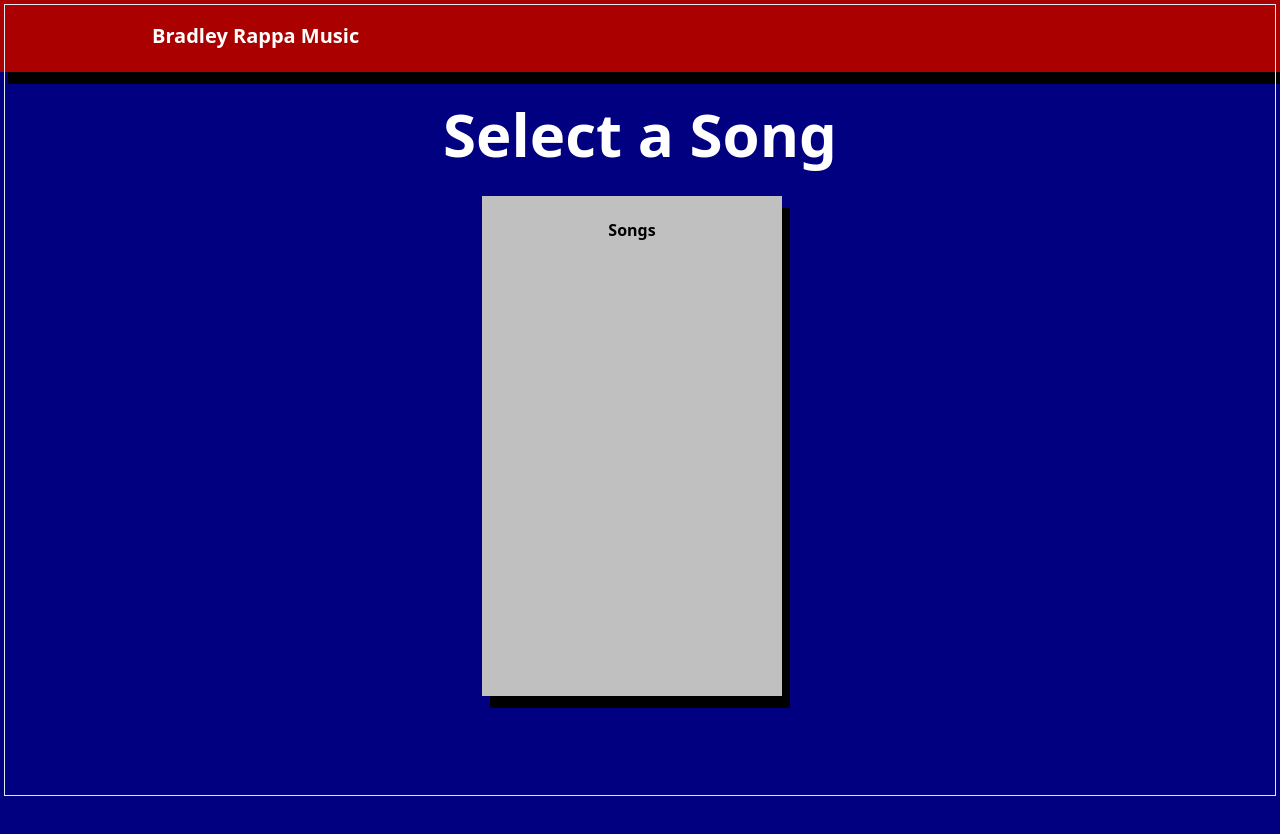
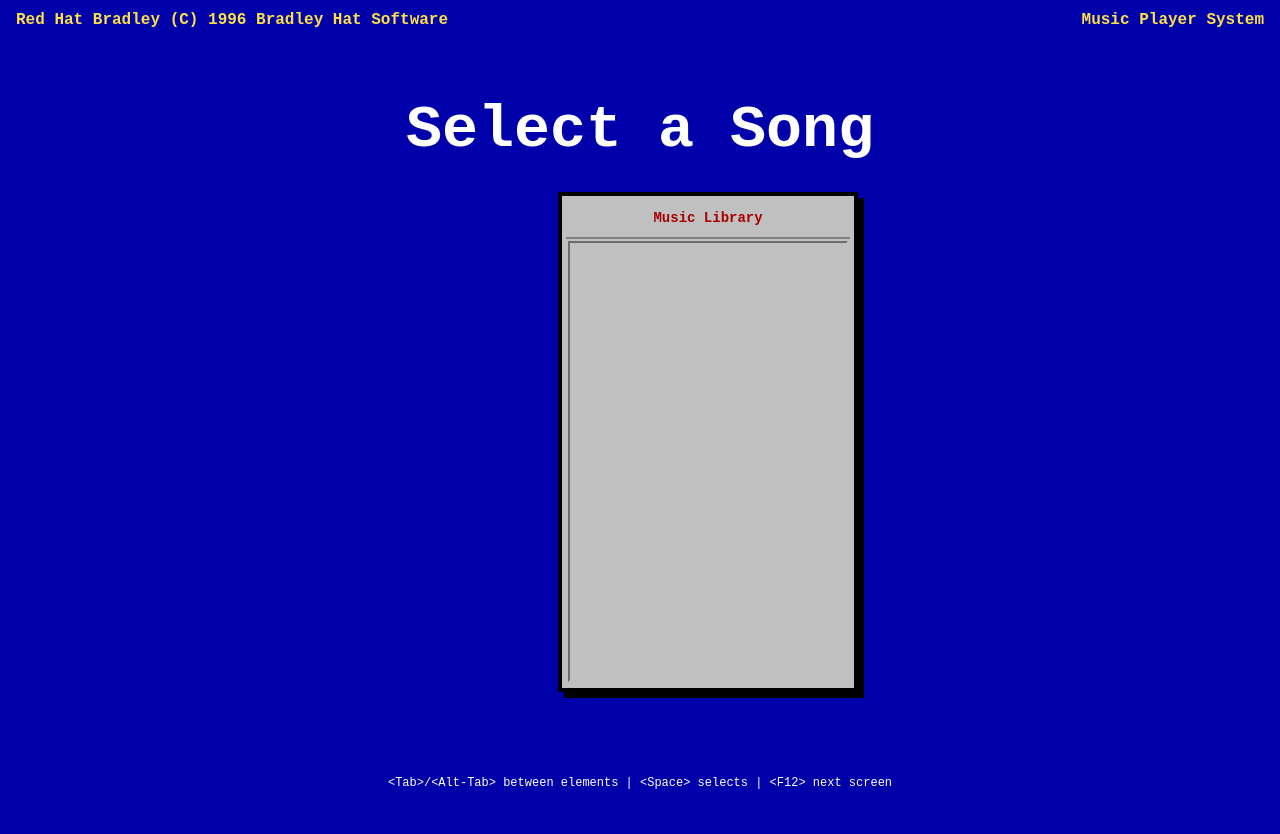
Before and after one commit to konsoul/music-portfolio, a React (Vite) app: page / in a window 1280 px wide. Shown: the top 834 px of the page. After the commit the page ends 800 px from the top, so only its background shows below. Built offline with nearby package versions, Linux system fonts and the light colour scheme.

Commit message:
fixed colors, added padding, fixed modals and styling

```diff
--- a/src/App.jsx
+++ b/src/App.jsx
@@ -1,10 +1,10 @@
-import { useState, useEffect } from 'react'
+import { useEffect, useState } from 'react'
+import './App.css'
 import AudioPlayer from './components/AudioPlayer'
 import Layout from './components/ui/Layout'
 import Sidebar from './components/ui/Sidebar'
+import './index.css'
 import { parseMetadata } from './utils/metadata'
-import './App.css'
-import './index.css'
 
 // This will automatically import all MP3 files from the assets folder
 const audioFiles = import.meta.glob('./assets/*.mp3')
@@ -61,16 +61,16 @@ function App() {
             />
             {currentSong && (
               <div
-                className="window shadow-[8px_12px_black] text-center flex flex-col justify-center"
-                style={{ width: '450px', height: '300px' }}
+                className="rh-window shadow-[8px_12px_black] text-center flex flex-col justify-center"
+                style={{ width: '450px', height: '350px' }}
               >
-                <div className="content">
-                  <div>
-                    <AudioPlayer
-                      src={currentSong.src}
-                      title={currentSong.title}
-                    />
-                  </div>
+                <div className="rh-title-bar">Now Playing</div>
+
+                <div className="rh-window-content flex flex-col justify-center">
+                  <AudioPlayer
+                    src={currentSong.src}
+                    title={currentSong.title}
+                  />
                 </div>
               </div>
             )}
--- a/src/components/AudioPlayer.jsx
+++ b/src/components/AudioPlayer.jsx
@@ -1,4 +1,4 @@
-import React, { useRef, useState, useEffect } from 'react'
+import React, { useEffect, useRef, useState } from 'react'
 import ProgressBar from './ProgressBar'
 
 const AudioPlayer = ({ src, title }) => {
@@ -47,12 +47,12 @@ const AudioPlayer = ({ src, title }) => {
   }
 
   return (
-    <div className="flex flex-col items-center justify-center h-[100px]">
+    <div className="flex flex-col items-center justify-center h-[200px] px-6">
       {' '}
       {/* Added height and justify-center */}
       <audio ref={audioRef} src={src} preload="metadata" />
-      <div className="flex justify-center gap-5 mb-6">
-        <div className="relative">
+      <div className="flex justify-center gap-5 mb-8">
+        <div className="relative ">
           <button
             onClick={togglePlay}
             className="bg-[#aa0000] shadow-[8px_12px_black] px-5 py-1.5 min-w-[100px] h-[50px] cursor-pointer text-gray-300"
@@ -74,7 +74,9 @@ const AudioPlayer = ({ src, title }) => {
           <div className="absolute inset-1 border border-slate-200 pointer-events-none" />
         </div>
       </div>
-      <ProgressBar currentTime={currentTime} duration={duration} />
+      <div className="w-full max-w-sm">
+        <ProgressBar currentTime={currentTime} duration={duration} />
+      </div>
     </div>
   )
 }
--- a/src/components/ProgressBar.jsx
+++ b/src/components/ProgressBar.jsx
@@ -11,7 +11,7 @@ const ProgressBar = ({ currentTime, duration }) => {
 
   return (
     <div className="w-full mt-4">
-      <div className="progress-bar-container relative h-5 bg-[#000080] rounded">
+      <div className="progress-bar-container relative h-5 bg-[#ebebff] rounded">
         <div
           className="progress-bar absolute top-0 left-0 h-full bg-[#aa0000] transition-all duration-300 ease-linear rounded"
           style={{ width: `${progressPercentage}%` }}
--- a/src/components/ui/Layout.jsx
+++ b/src/components/ui/Layout.jsx
@@ -1,25 +1,26 @@
-import React, { useState } from 'react'
-import { Menu, X } from 'lucide-react'
+import React from 'react'
 
 const Layout = ({ children }) => {
-  const [isMenuOpen, setIsMenuOpen] = useState(false)
-
   return (
-    <div className="min-h-screen bg-[#000080]">
-      {/* Full width black navbar background */}
-      <div className="w-full bg-[#aa0000] shadow-[8px_12px_black] px-5 py-1.5">
-        <div className="absolute inset-1 border border-slate-200 pointer-events-none" />
-        <div className="max-w-5xl mx-auto flex justify-between text-center items-center py-4 px-6">
-          <div className="text-xl font-bold text-white text-center">
-            Bradley Rappa Music
-          </div>
-        </div>
+    <div className="min-h-screen" style={{ backgroundColor: '#0000AA' }}>
+      {/* Red Hat style header */}
+      <div className="w-full text-white px-4 py-2 flex justify-between">
+        <span className="font-bold text-yellow-300">
+          Red Hat Bradley (C) 1996 Bradley Hat Software
+        </span>
+        <span className="font-bold text-yellow-300">Music Player System</span>
       </div>
 
       {/* Main content */}
-      <main className="w-full">
-        <div className="max-w-5xl mx-auto px-6">{children}</div>
+      <main className="w-full flex items-center justify-center min-h-[calc(100vh-120px)]">
+        <div className="max-w-4xl mx-auto px-6">{children}</div>
       </main>
+
+      {/* Red Hat style footer navigation */}
+      <div className="rh-footer">
+        &lt;Tab&gt;/&lt;Alt-Tab&gt; between elements | &lt;Space&gt; selects |
+        &lt;F12&gt; next screen
+      </div>
     </div>
   )
 }
--- a/src/components/ui/Sidebar.jsx
+++ b/src/components/ui/Sidebar.jsx
@@ -3,31 +3,29 @@ import React from 'react'
 const Sidebar = ({ songs, currentSong, onSongSelect }) => {
   return (
     <div
-      className="window mr-4 shadow-[8px_12px_black]"
+      className="rh-window mr-4"
       style={{
         width: '300px',
         height: '500px',
-        display: 'flex',
-        flexDirection: 'column',
       }}
     >
-      <div className="title">Songs</div>
-      <div className="overflow-y-auto flex-1">
-        <div className="flex flex-col gap-2 p-2">
+      <div className="rh-title-bar">Music Library</div>
+      <div className="rh-window-content overflow-y-auto flex-1">
+        <div className="flex flex-col gap-2">
           {songs.map((song) => (
             <button
               key={song.id}
               onClick={() => onSongSelect(song)}
-              className={`w-full text-left p-4 hover:bg-[#000080] after:content-[''] after:absolute after:bg-black after:w-full after:h-full after:top-1 after:left-1 after:-z-10 relative transition-colors ${
+              className={`w-full text-left p-3 transition-colors ${
                 currentSong?.id === song.id
                   ? 'bg-[#aa0000] text-white'
-                  : 'bg-[#c0c0c0] text-black hover:text-white'
+                  : 'bg-[#c0c0c0] text-black hover:bg-[#000080] hover:text-white'
               }`}
             >
               <div className="flex items-center justify-between">
                 <span>{song.title}</span>
                 {currentSong?.id === song.id && (
-                  <span className="text-sm">▶ Playing</span>
+                  <span className="text-sm">▶</span>
                 )}
               </div>
             </button>
--- a/src/index.css
+++ b/src/index.css
@@ -5,51 +5,109 @@
 body {
   margin: 0;
   padding: 0;
-  background-color: #000080;
+  background-color: #0000aa;
+  font-family: 'Courier New', monospace;
+  color: white;
 }
 
-.window {
-  border: 2px solid #c0c0c0;
+/* Red Hat Linux Installer Window Style */
+.rh-window {
   background-color: #c0c0c0;
-  padding: 20px;
-  width: 600px;
-}
-
-.sidebar-window {
-  height: 600px;
+  border: 4px solid black; /* Black border around entire modal */
+  color: black;
+  padding: 4px; /* Remove padding so title bar touches edges */
+  margin: auto;
+  width: fit-content;
+  height: fit-content;
+  box-shadow: 6px 6px 0px #000000;
   display: flex;
   flex-direction: column;
 }
 
-.sidebar-content {
-  flex: 1;
-  overflow-y: auto;
+.rh-title-bar {
+  background-color: #c0c0c0;
+  color: #aa0000; /* Red text for title */
+  text-align: center;
+  padding: 8px 16px;
+  border-bottom: 2px solid #808080; /* Black line under title */
+  font-weight: bold;
+  font-size: 14px;
+  font-family: 'Courier New', monospace;
 }
 
-.title {
-  text-align: center;
-  margin-bottom: 10px;
-  font-weight: bold;
+.rh-window-content {
+  padding: 16px;
+  flex: 1;
+  background-color: #c0c0c0;
+  border: 2px inset #c0c0c0; /* This creates the inset/sunken effect */
+  margin: 2px; /* Small margin from window edge */
 }
 
-.content {
-  color: black;
+.rh-button {
+  background-color: #aa0000;
+  color: white;
+  border: 3px solid black;
+  border-top: 3px solid #ff4444;
+  border-left: 3px solid #ff4444;
+  padding: 8px 16px;
+  font-weight: bold;
+  cursor: pointer;
+  position: relative;
+  font-family: 'Courier New', monospace;
 }
 
-.player-button {
-  color: #a8a8a8;
+.rh-button:hover {
+  background-color: #cc0000;
 }
 
-.footer {
-  text-align: center;
-  margin-top: 20px;
-  font-size: small;
+.rh-button:active {
+  border-top: 3px solid black;
+  border-left: 3px solid black;
+  border-right: 3px solid #ff4444;
+  border-bottom: 3px solid #ff4444;
 }
 
-.container {
+.rh-progress-bar {
+  height: 20px;
+  background-color: #808080;
+  border: 2px inset #c0c0c0;
+  position: relative;
+  overflow: hidden;
+}
+
+.rh-progress-fill {
+  height: 100%;
+  background: linear-gradient(
+    to right,
+    #aa0000 0%,
+    #aa0000 50%,
+    #0000ff 50%,
+    #0000ff 100%
+  );
+  transition: width 0.3s ease;
+}
+
+.rh-footer {
+  position: fixed;
+  bottom: 0;
+  left: 0;
+  right: 0;
+  background-color: #0000aa;
+  color: white;
+  padding: 8px;
+  font-family: 'Courier New', monospace;
+  font-size: 12px;
+  text-align: center;
+}
+
+.rh-data-row {
   display: flex;
-  justify-content: center;
+  justify-content: space-between;
+  padding: 4px 8px;
+  border-bottom: 1px solid #808080;
+}
 
-  min-height: calc(100vh - 60px); /* Adjust for navbar height */
-  width: 100%;
+.rh-data-label {
+  font-weight: bold;
+  color: #000080;
 }
```
Also changed, not shown: 1 other file (tests, documents, lock files or other folders).
